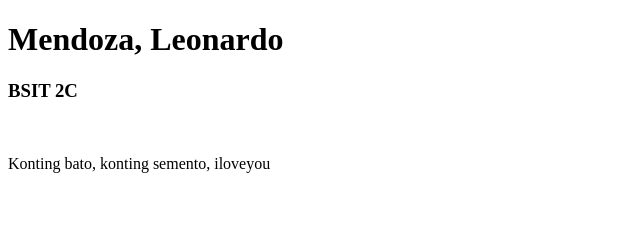
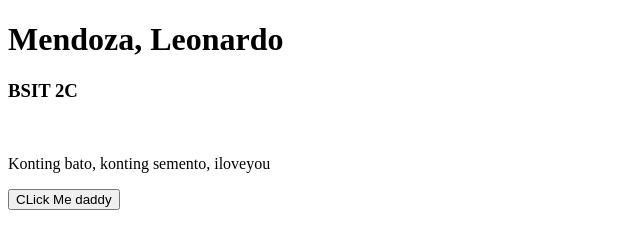
Before and after one commit to Leoonaaaaaaa/Demo-mendoza, a plain HTML site: page index.html in a window 1280 px wide. Shown: the whole page, without its empty margins (0-640 px from the left). Drawn offline with Linux system fonts and the light colour scheme.

Commit message:
Added Script

```diff
--- a/index.html
+++ b/index.html
@@ -11,8 +11,7 @@
     <p>
         Konting bato, konting semento, iloveyou
     </p>
-
-
-
+    <button onclick="showAlert"()">CLick Me daddy</button>
 </body>
+<script src="script.js"></script>
 </html>
--- /dev/null
+++ b/script.js
@@ -0,0 +1,3 @@
+function showAlert() {
+    alert("Hellow world")
+}
```
